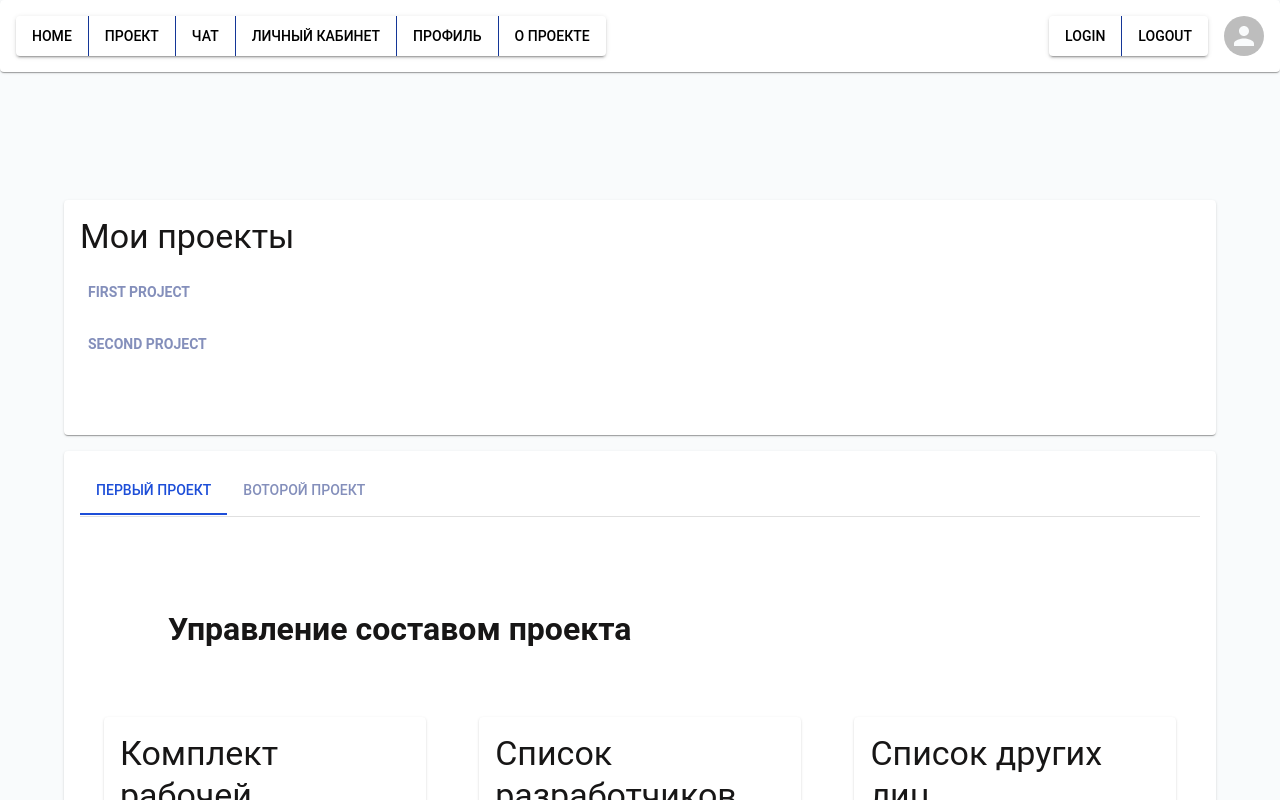
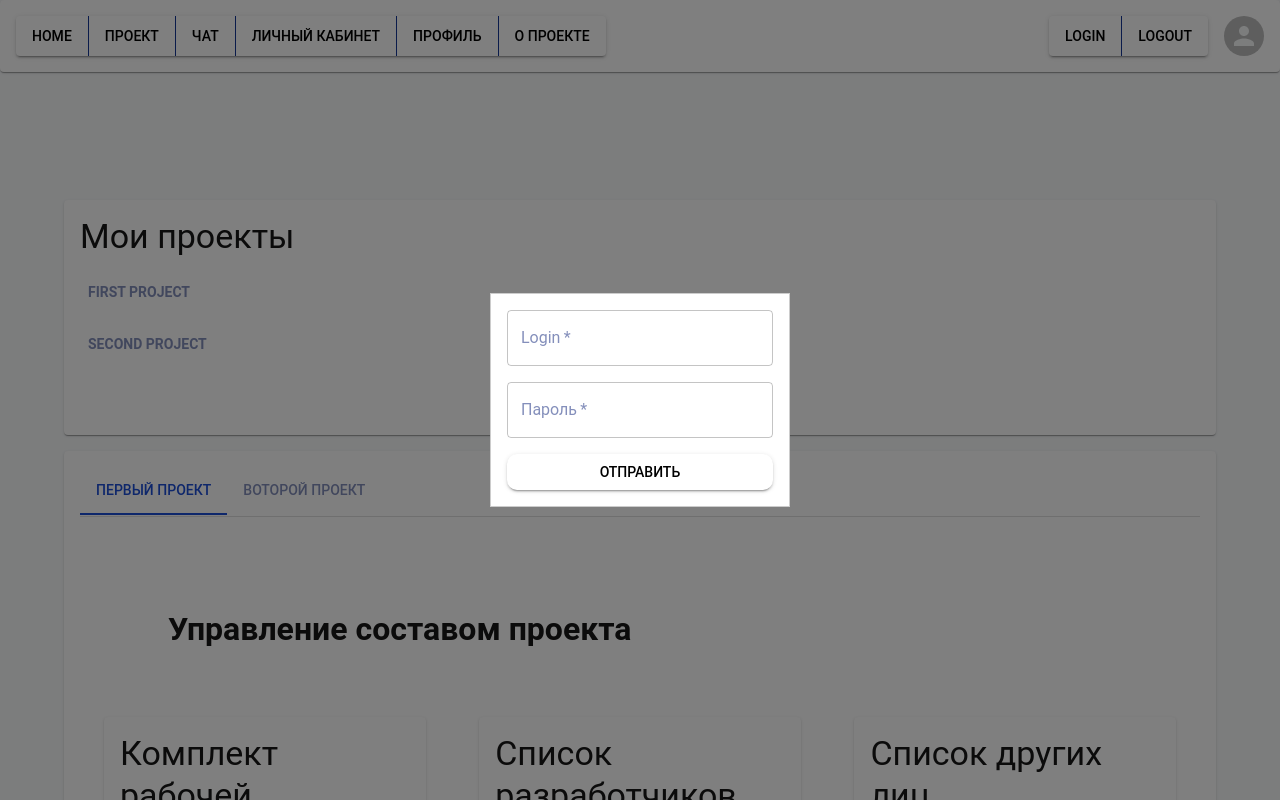
Before and after one commit to i-c-winner/loop, a Next.js app: page /user/account/chiefDesigner in a window 1280 px wide. Both pictures are taken after a click on the button "LOGIN". Shown: the top 800 px of the page. Built offline with nearby package versions, Linux system fonts and the light colour scheme; some icons are missing; what @mui/material-nextjs would draw is missing.

Commit message:
feat: Создаст логику для логина/логоут

```diff
--- a/src/app/providers/MyContext.tsx
+++ b/src/app/providers/MyContext.tsx
@@ -31,6 +31,7 @@ function MyContextProvider({children}:  Readonly<{
   function changeChild(child: ReactNode) {
     setModal({
       ...modal,
+      isOpen: true,
       contextChildren: child
     });
   }
--- a/src/entities/header/ui/Header.tsx
+++ b/src/entities/header/ui/Header.tsx
@@ -2,15 +2,14 @@
 /**
  * TODO сделать компонент серверным (handleclick)
  */
-import {Box, Card, Popper, Stack} from '@mui/material';
-import {ButtonGroup, Avatar, Button, Typography, CardContent} from "@mui/material";
+import {Box, Card, Popper} from '@mui/material';
+import {ButtonGroup, Avatar, Button, Typography} from "@mui/material";
 import {useRef, useState} from "react";
-import PersonIcon from '@mui/icons-material/Person';
 import {useContext} from "react";
 import {MyContext} from "@/app/providers/MyContext";
-import ManageAccountsIcon from '@mui/icons-material/ManageAccounts';
 import {useRouter} from "next/navigation";
 import {redirect} from "next/navigation";
+import {LoginForm} from "@/widgets/login/ui/LoginForm";
 
 function Header() {
   const refAvatar = useRef<HTMLDivElement | null>(null)
@@ -65,8 +64,12 @@ function Header() {
       variant={'h5'}>{context.currentProject}</Typography>
     <Box sx={{display: 'flex', justifyContent: 'flex-start', gap: '16px'}}>
       <ButtonGroup variant='contained'>
-        <Button>Login</Button>
-        <Button>Logout</Button>
+        <Button onClick={()=>{
+          context.changeChild(<LoginForm />)
+        }}>Login</Button>
+        <Button
+        onClick={()=>redirect('/')}
+        >Logout</Button>
       </ButtonGroup>
       <Avatar onClick={() => {
         setPopperIsOpen(!popperIsOpen)
--- a/src/shared/ui/modal/ModalWrapper.tsx
+++ b/src/shared/ui/modal/ModalWrapper.tsx
@@ -1,4 +1,4 @@
-'use client'
+ 'use client'
 import {Modal, Box} from "@mui/material";
 import React, {useRef, useContext} from "react";
 import {MyContext} from "@/app/providers/MyContext";
@@ -15,6 +15,11 @@ function ModalWrapper() {
     closeModal()
   }
   return <Modal
+    sx={{
+      display: 'flex',
+      alignItems: 'center',
+      justifyContent: 'center',
+    }}
       open={isOpen}
       onClose={(event, reason) => {
         if (reason === 'escapeKeyDown') {
--- /dev/null
+++ b/src/widgets/login/ui/LoginForm.tsx
@@ -0,0 +1,52 @@
+import { useState, useContext} from 'react'
+import { TextField, Button, Box } from '@mui/material'
+import {redirect} from "next/navigation";
+import {MyContext} from "@/app/providers/MyContext";
+
+export const LoginForm = () => {
+  const [login, setLogin] = useState('')
+  const [password, setPassword] = useState('')
+  const {closeModal} = useContext(MyContext)
+
+  const handleSubmit = (e: React.FormEvent) => {
+    e.preventDefault()
+    closeModal()
+    redirect('/project')
+  }
+
+  return (
+    <Box
+      component="form"
+      onSubmit={handleSubmit}
+      sx={{
+        display: 'flex',
+        flexDirection: 'column',
+        gap: 2,
+        width: 300,
+        backgroundColor: 'background.paper',
+        border: '1px solid #ccc',
+        padding: 2,
+      }}
+    >
+      <TextField
+        label="Login"
+        value={login}
+        onChange={(e) => setLogin(e.target.value)}
+        type="text"
+        required
+      />
+
+      <TextField
+        label="Пароль"
+        value={password}
+        onChange={(e) => setPassword(e.target.value)}
+        type="password"
+        required
+      />
+
+      <Button type="submit" variant="contained">
+        Отправить
+      </Button>
+    </Box>
+  )
+}
```
